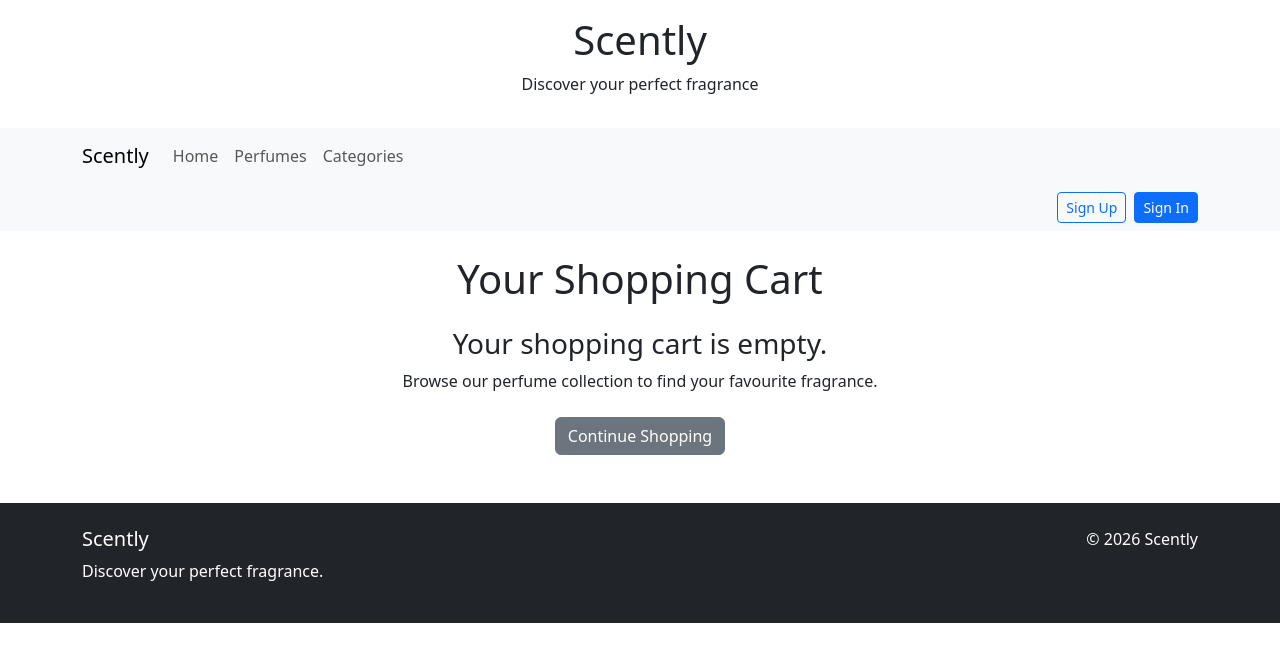
After one commit to HYousef07/perfumehub, a Django app: page /cart/ in a window 1280 px wide. The commit adds this page. Shown: the top 662 px of the page. Run offline with Django 5.2, Linux system fonts and the light colour scheme; tables that the repository leaves empty hold one stand-in row (values such as "Sample post"); some libraries are stand-ins or nearby versions.

Commit message:
KAN 29 Create Shopping Cart

```diff
--- /dev/null
+++ b/cart/admin.py
@@ -0,0 +1,3 @@
+from django.contrib import admin
+
+# Register your models here.
--- /dev/null
+++ b/cart/apps.py
@@ -0,0 +1,6 @@
+from django.apps import AppConfig
+
+
+class CartConfig(AppConfig):
+    default_auto_field = 'django.db.models.BigAutoField'
+    name = 'cart'
--- /dev/null
+++ b/cart/templates/cart/cart.html
@@ -0,0 +1,84 @@
+{% extends "base.html" %}
+
+{% block metadescription %}
+Review the perfumes in your Scently shopping cart.
+{% endblock %}
+
+{% block title %}
+Shopping Cart - Scently
+{% endblock %}
+
+{% block content %}
+<div class="container my-4">
+
+    <h1 class="text-center mb-4">Your Shopping Cart</h1>
+
+    {% if cart_items %}
+
+    <div class="table-responsive">
+        <table class="table table-bordered text-center align-middle">
+            <thead>
+                <tr>
+                    <th>Perfume</th>
+                    <th>Brand</th>
+                    <th>Price</th>
+                    <th>Quantity</th>
+                    <th>Subtotal</th>
+                </tr>
+            </thead>
+
+            <tbody>
+                {% for cart_item in cart_items %}
+                <tr>
+                    <td>
+                        <a href="{{ cart_item.perfume.get_absolute_url }}">
+                            {{ cart_item.perfume.name }}
+                        </a>
+                    </td>
+
+                    <td>
+                        {{ cart_item.perfume.brand.name }}
+                    </td>
+
+                    <td>
+                        €{{ cart_item.perfume.price }}
+                    </td>
+
+                    <td>
+                        {{ cart_item.quantity }}
+                    </td>
+
+                    <td>
+                        €{{ cart_item.sub_total }}
+                    </td>
+                </tr>
+                {% endfor %}
+            </tbody>
+        </table>
+    </div>
+
+    <div class="text-end">
+        <h4>Total: €{{ total|floatformat:2 }}</h4>
+    </div>
+
+    {% else %}
+
+    <div class="text-center">
+        <h3>Your shopping cart is empty.</h3>
+
+        <p>
+            Browse our perfume collection to find your
+            favourite fragrance.
+        </p>
+    </div>
+
+    {% endif %}
+
+    <div class="text-center mt-4">
+        <a href="{% url 'perfumes:all_products' %}" class="btn btn-secondary">
+            Continue Shopping
+        </a>
+    </div>
+
+</div>
+{% endblock %}
--- /dev/null
+++ b/cart/tests.py
@@ -0,0 +1,3 @@
+from django.test import TestCase
+
+# Create your tests here.
--- /dev/null
+++ b/cart/urls.py
@@ -0,0 +1,9 @@
+
+from django.urls import path
+from . import views
+
+app_name = 'cart'
+
+urlpatterns = [ path('', views.cart_detail, name='cart_detail'),
+               path('add/<int:perfume_id>/',views.add_cart,name='add_cart'),
+]
--- /dev/null
+++ b/cart/views.py
@@ -0,0 +1,61 @@
+
+from django.shortcuts import get_object_or_404, redirect, render
+from .models import Cart, CartItem
+from perfumes.models import Perfume
+
+
+def _cart_id(request):
+    if not request.session.session_key:
+        request.session.create()
+
+    return request.session.session_key
+
+
+def add_cart(request, perfume_id):
+    perfume = get_object_or_404(Perfume, id=perfume_id)
+
+    cart, created = Cart.objects.get_or_create(
+        cart_id=_cart_id(request)
+    )
+
+    cart_item, created = CartItem.objects.get_or_create(
+        perfume=perfume,
+        cart=cart,
+        defaults={'quantity': 1}
+    )
+
+    if not created:
+        cart_item.quantity += 1
+        cart_item.save()
+
+    return redirect('cart:cart_detail')
+
+
+def cart_detail(request):
+    cart_items = []
+    total = 0
+
+    try:
+        cart = Cart.objects.get(
+            cart_id=_cart_id(request)
+        )
+
+        cart_items = CartItem.objects.filter(
+            cart=cart,
+            active=True
+        )
+
+        for cart_item in cart_items:
+            total += cart_item.sub_total()
+
+    except Cart.DoesNotExist:
+        pass
+
+    return render(
+        request,
+        'cart/cart.html',
+        {
+            'cart_items': cart_items,
+            'total': total,
+        }
+    )
--- a/scently_django/settings.py
+++ b/scently_django/settings.py
@@ -39,6 +39,7 @@ INSTALLED_APPS = [
     'django.contrib.staticfiles',
     'perfumes',
     'accounts',
+    'cart',
     'imagekit',
 ]
 
--- a/scently_django/urls.py
+++ b/scently_django/urls.py
@@ -23,5 +23,7 @@ urlpatterns = [
     path('admin/', admin.site.urls),
     path('', include('perfumes.urls')),
     path('accounts/', include('accounts.urls')),
+    path('cart/', include('cart.urls')),
     path('accounts/', include('django.contrib.auth.urls')),
+
 ] + static(settings.MEDIA_URL, document_root=settings.MEDIA_ROOT)
```
Also changed, not shown: cart/models.py (added, +31 -0 lines), perfumes/templates/perfumes/product.html (+8 -5 lines), cart/__init__.py (added), cart/migrations/0001_initial.py (added), cart/migrations/__init__.py (added).
